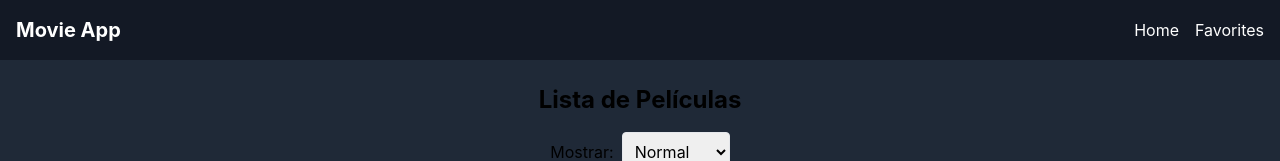
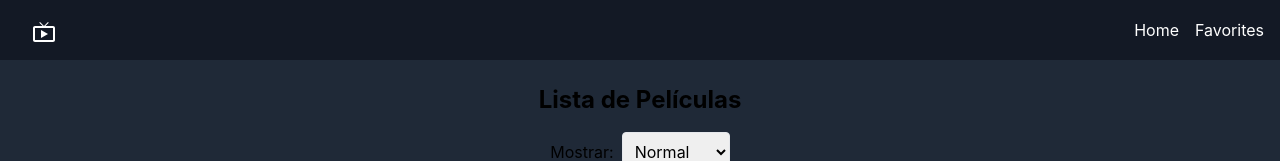
Before and after one commit to Ovtt17/movies-project, a React (Vite) app: page / in a window 1280 px wide. Shown: the top 161 px of the page. Built offline with nearby package versions, Linux system fonts and the light colour scheme.

Commit message:
Refactor Navigation component to use react-router-dom for navigation and add app icon

```diff
--- a/src/components/navigation/Navigation.tsx
+++ b/src/components/navigation/Navigation.tsx
@@ -1,13 +1,15 @@
 import { useState } from 'react';
 import { Link } from 'react-router-dom';
-
+import LiveTvIcon from '@mui/icons-material/LiveTv';
 function Navigation() {
   const [isOpen, setIsOpen] = useState(false);
 
   return (
     <nav className="bg-[#131925] p-4">
       <div className="flex items-center justify-between">
-        <a className="text-white text-xl font-bold" href="#">Movie App</a>
+        <Link to='/' className="pl-4 text-white text-xl font-bold">
+          <LiveTvIcon />
+        </Link>
         <button
           className="text-white md:hidden"
           onClick={() => setIsOpen(!isOpen)}
```
